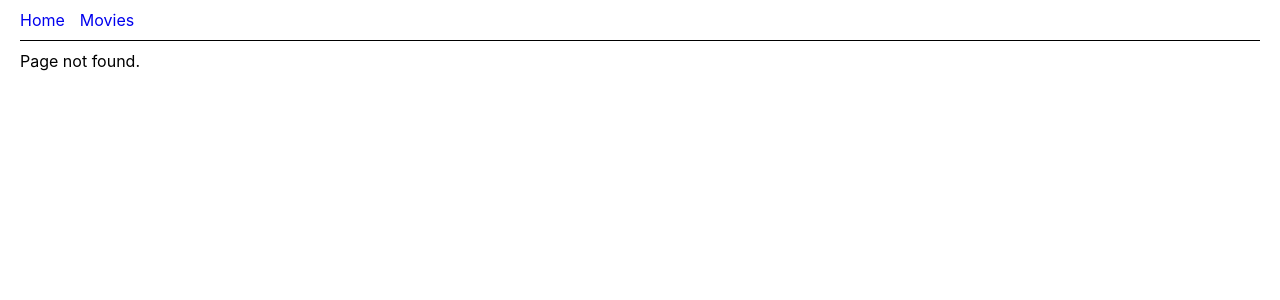
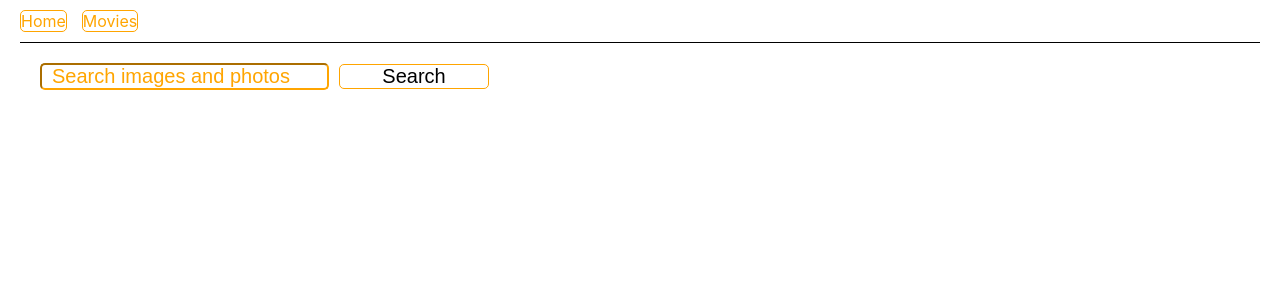
Before and after one commit to mattmalicki/goit-react-hw-05-movies, a React (Create React App) app: page /goit-react-hw-05-movies/movies in a window 1280 px wide. Before the commit this address had no page. Shown: the top 300 px of the page. Built offline with nearby package versions, Linux system fonts and the light colour scheme; no server answers.

Commit message:
adding path

```diff
--- a/src/components/molecules/MovieList/MovieList.jsx
+++ b/src/components/molecules/MovieList/MovieList.jsx
@@ -4,9 +4,11 @@ import { MovieCard } from 'components/atoms/MovieCard/MovieCard';
 
 const MovieList = ({ movies }) => {
   const location = useLocation();
-  const pathFrom = location.pathname === '/' ? 'movies/' : '';
+  const pathFrom =
+    location.pathname === '/goit-react-hw-05-movies/' ? 'movies/' : '';
   return (
     <ul>
+      {console.log(location.pathname)}
       {movies.map(movie => (
         <Link
           key={movie.id}
--- a/src/components/organisms/Header/Header.jsx
+++ b/src/components/organisms/Header/Header.jsx
@@ -6,8 +6,8 @@ export const Header = () => {
   return (
     <div className={styles.Header}>
       <nav className={styles.HeaderNav}>
-        <NavLink to="/">Home</NavLink>
-        <NavLink to="/movies">Movies</NavLink>
+        <NavLink to="goit-react-hw-05-movies/">Home</NavLink>
+        <NavLink to="goit-react-hw-05-movies/movies">Movies</NavLink>
       </nav>
     </div>
   );
--- a/src/pages/App/App.jsx
+++ b/src/pages/App/App.jsx
@@ -20,9 +20,15 @@ export const App = () => {
       <div className={styles.Pages}>
         <Suspense fallback={<Loader />}>
           <Routes>
-            <Route path="/" element={<Trending />} />
-            <Route path="/movies/*" element={<Movies />} />
-            <Route path="/movies/:id/*" element={<MovieInfo />} />
+            <Route path="goit-react-hw-05-movies/" element={<Trending />} />
+            <Route
+              path="goit-react-hw-05-movies/movies/*"
+              element={<Movies />}
+            />
+            <Route
+              path="goit-react-hw-05-movies/movies/:id/*"
+              element={<MovieInfo />}
+            />
             <Route path="*" element={<NotFoundPage />} />
           </Routes>
         </Suspense>
```
